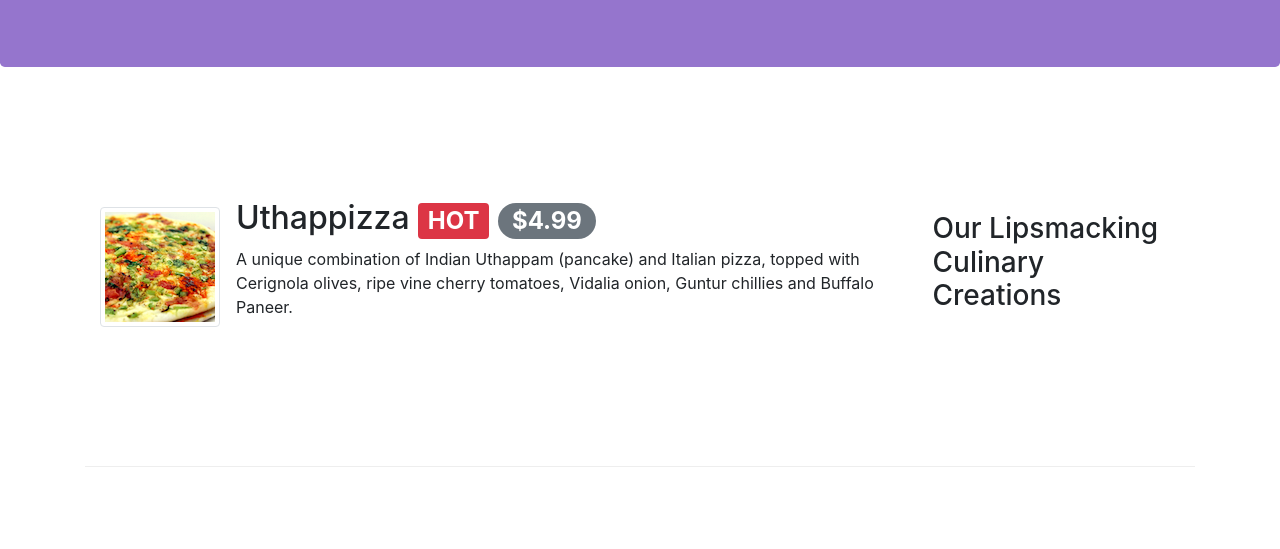
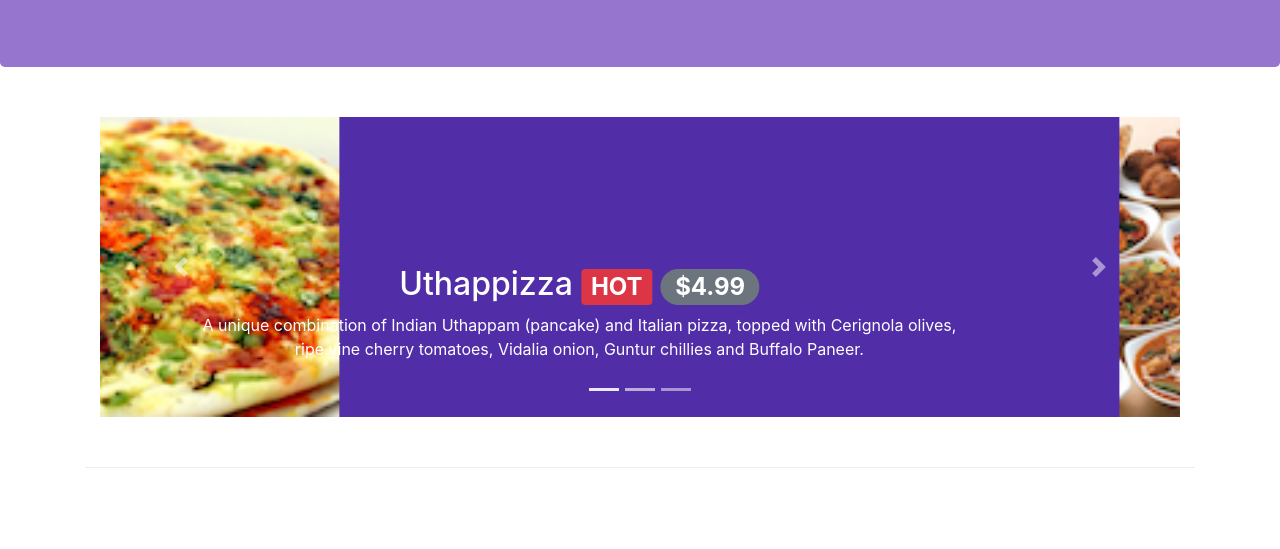
Before and after one commit to nathancodd/web_development, a website: page index.html in a window 1280 px wide. Shown: the part 251-800 px from the top of the page. Drawn offline with nearby package versions, Linux system fonts and the light colour scheme.

Commit message:
carousel

```diff
--- a/css/style.css
+++ b/css/style.css
@@ -44,3 +44,18 @@ body {
 	border-bottom: 1px solid #ddd;
 	padding: 10px;
 }
+
+.carousel {
+	background: #512da8;
+}
+
+.carousel-item {
+	height: 300px;
+}
+
+.carousel-item img {
+	position: absolute;
+	top: 0;
+	left: 0;
+	min-height: 300px;
+}
--- a/index.html
+++ b/index.html
@@ -39,6 +39,7 @@
             </div>
         </div>
     </nav>
+
 
     <div id="loginModal" class="modal fade" role="dialog">
         <div class="modal-dialog modal-lg" role="content">
@@ -99,6 +100,49 @@
 
     <!-- begin content -->
     <div class="container">
+        <!-- begin carousel -->
+        <div class="row row-content">
+            <div class="col">
+                <div id="mycarousel" class="carousel slide" data-ride="carousel">
+                    <div class="carousel-inner" role="listbox">
+                        <div class="carousel-item active">
+                            <img class="d-block img-fluid" src="img/uthappizza.png" alt="uthappizza">
+                            <div class="carousel-caption d-none d-md-block">
+                                <h2>Uthappizza <span class="badge badge-danger">HOT</span> <span class="badge badge-pill badge-secondary">$4.99</span></h2>
+                                <p class="d-none d-sm-block">A unique combination of Indian Uthappam (pancake) and Italian pizza, topped with Cerignola olives, ripe vine cherry tomatoes, Vidalia onion, Guntur chillies and Buffalo Paneer.</p>
+                            </div>
+                        </div>
+                        <div class="carousel-item">
+                            <img class="d-block img-fluid" src="img/buffet.png" alt="buffet">
+                            <div class="carousel-caption d-none d-md-block">
+                                <h2>Weekend Grand Buffet <span class="badge badge-danger">NEW</span></h2>
+                                <p class="d-none d-sm-block">Featuring mouthwatering combinations with a choice of five different salads, six enticing appetizers, six main entrees and five choicest desserts. Free flowing bubbly and soft drinks. All for just $19.99 per person </p>
+                            </div>
+                        </div>
+                        <div class="carousel-item">
+                            <img class="d-block img-fluid" src="img/alberto.png" alt="alberto">
+                            <div class="carousel-caption d-none d-md-block">
+                                <h2 class="mt-0">Alberto Somayya</h2>
+                                <h4>Executive Chef <span class="badge badge-danger">HOT</span></h4>
+                                <p class="d-none d-sm-block">Award winning three-star Michelin chef with wide International experience having worked closely with whos-who in the culinary world, he specializes in creating mouthwatering Indo-Italian fusion experiences. </p>
+                            </div>
+                        </div>
+                    </div>
+                    <ol class="carousel-indicators">
+                        <li data-target="#mycarousel" data-slide-to="0" class="active"></li>
+                        <li data-target="#mycarousel" data-slide-to="1"></li>
+                        <li data-target="#mycarousel" data-slide-to="2"></li>
+                    </ol>
+                    <a class="carousel-control-prev" href="#mycarousel" role="button" data-slide="prev">
+                        <span class="carousel-control-prev-icon"></span>
+                    </a>
+                    <a class="carousel-control-next" href="#mycarousel" role="button" data-slide="next">
+                        <span class="carousel-control-next-icon"></span>
+                    </a>
+                </div>
+            </div>
+        </div>
+
         <!-- content row 1 -->
         <div class="row row-content align-items-center">
             <div class="col-12 col-sm-4 order-sm-last col-md-3">
```
